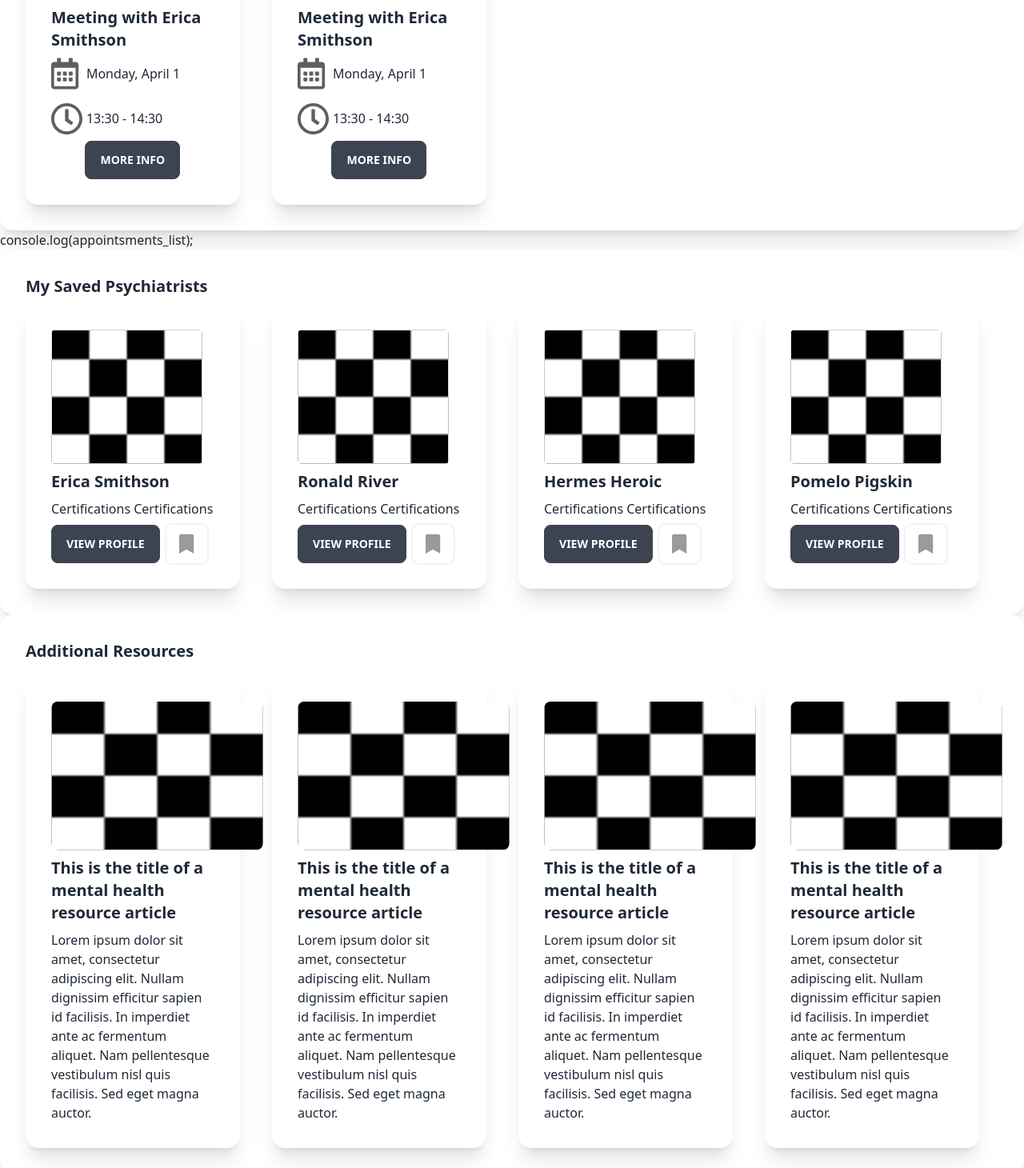
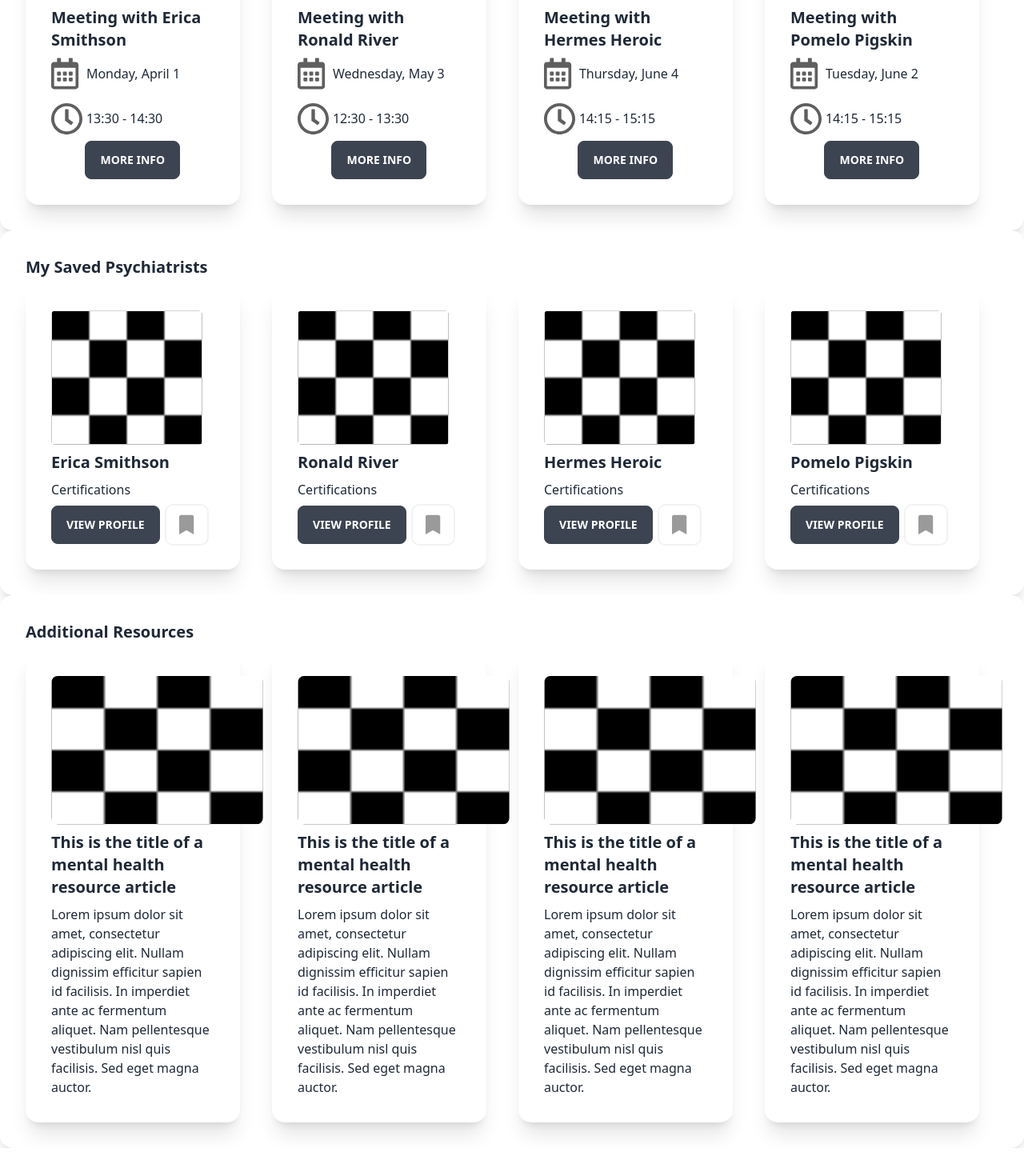
Before and after one commit to cornellh4i/okb-hope, a Next.js app in the folder frontend/: page / in a window 1280 px wide. Shown: the part 124-1584 px from the top of the page at 80% size. After the commit the page ends 1559 px from the top, so only its background shows below. Built offline with nearby package versions, Linux system fonts and the light colour scheme.

Commit message:
Refactored code using json files, added comments

```diff
--- a/frontend/appointments.json
+++ b/frontend/appointments.json
@@ -8,9 +8,23 @@
   },
   "Appointment2": {
     "id": "appt2",
-    "name": "Erica Smithson",
-    "start": "2023-04-10 13:30",
-    "end": "2023-04-10 14:30",
+    "name": "Ronald River",
+    "start": "2023-05-10 12:30",
+    "end": "2023-05-10 13:30",
+    "description": "Lorem ipsum dolor sit amet, consectetur adipiscing elit. Nullam dignissim efficitur sapien id facilisis. In imperdiet ante ac fermentum aliquet. Nam pellentesque vestibulum nisl quis facilisis. Sed eget magna auctor."
+  },
+  "Appointment3": {
+    "id": "appt3",
+    "name": "Hermes Heroic",
+    "start": "2023-06-15 14:15",
+    "end": "2023-06-15 15:15",
+    "description": "Lorem ipsum dolor sit amet, consectetur adipiscing elit. Nullam dignissim efficitur sapien id facilisis. In imperdiet ante ac fermentum aliquet. Nam pellentesque vestibulum nisl quis facilisis. Sed eget magna auctor."
+  },
+  "Appointment4": {
+    "id": "appt4",
+    "name": "Pomelo Pigskin",
+    "start": "2023-06-20 14:15",
+    "end": "2023-06-15 15:15",
     "description": "Lorem ipsum dolor sit amet, consectetur adipiscing elit. Nullam dignissim efficitur sapien id facilisis. In imperdiet ante ac fermentum aliquet. Nam pellentesque vestibulum nisl quis facilisis. Sed eget magna auctor."
   }
 }
--- /dev/null
+++ b/frontend/articles.json
@@ -0,0 +1,22 @@
+{
+  "Article1": {
+    "id": "art1",
+    "title": "This is the title of a mental health resource article",
+    "body": "Lorem ipsum dolor sit amet, consectetur adipiscing elit. Nullam dignissim efficitur sapien id facilisis. In imperdiet ante ac fermentum aliquet. Nam pellentesque vestibulum nisl quis facilisis. Sed eget magna auctor."
+  },
+  "Article2": {
+    "id": "art2",
+    "title": "This is the title of a mental health resource article",
+    "body": "Lorem ipsum dolor sit amet, consectetur adipiscing elit. Nullam dignissim efficitur sapien id facilisis. In imperdiet ante ac fermentum aliquet. Nam pellentesque vestibulum nisl quis facilisis. Sed eget magna auctor."
+  },
+  "Article3": {
+    "id": "art3",
+    "title": "This is the title of a mental health resource article",
+    "body": "Lorem ipsum dolor sit amet, consectetur adipiscing elit. Nullam dignissim efficitur sapien id facilisis. In imperdiet ante ac fermentum aliquet. Nam pellentesque vestibulum nisl quis facilisis. Sed eget magna auctor."
+  },
+  "Article4": {
+    "id": "art4",
+    "title": "This is the title of a mental health resource article",
+    "body": "Lorem ipsum dolor sit amet, consectetur adipiscing elit. Nullam dignissim efficitur sapien id facilisis. In imperdiet ante ac fermentum aliquet. Nam pellentesque vestibulum nisl quis facilisis. Sed eget magna auctor."
+  }
+}
--- /dev/null
+++ b/frontend/psychiatrists.json
@@ -0,0 +1,22 @@
+{
+  "Psychiatrist1": {
+    "id": "psych1",
+    "name": "Erica Smithson",
+    "certification": "Certifications"
+  },
+  "Psychiatrist2": {
+    "id": "psych2",
+    "name": "Ronald River",
+    "certification": "Certifications"
+  },
+  "Psychiatrist3": {
+    "id": "psych3",
+    "name": "Hermes Heroic",
+    "certification": "Certifications"
+  },
+  "Psychiatrist4": {
+    "id": "psych4",
+    "name": "Pomelo Pigskin",
+    "certification": "Certifications"
+  }
+}
--- a/frontend/src/components/AppointmentList.tsx
+++ b/frontend/src/components/AppointmentList.tsx
@@ -1,16 +1,18 @@
 import React from 'react';
 import AppointmentCard from './AppointmentCard';
-import results from '../../appointments.json';
+import results from '../../appointments.json'; // appointment info
 
 const AppointmentList = () => {
   // Convert the results object into an array
   const appointmentsArray = Object.values(results);
 
   return (
+    // renders a card containing all of the AppointmentCards
     <div className="card w-full bg-base-100 shadow-xl">
       <div className="card-body">
         <h1 className="card-title pt-1/15">Upcoming Appointments</h1>
         <div className="grid grid-cols-4 gap-4 items-center pb-1/12 shrink">
+          {/* map each JSON object to each individual AppointmentCard*/}
           {appointmentsArray.map(appointment => (
             <div key={appointment.id.toString()} className="appointment">
               <AppointmentCard p_name={appointment.name} start={new Date(appointment.start)} end={new Date(appointment.end)} description={appointment.description}></AppointmentCard>
--- a/frontend/src/components/ArticleCard.tsx
+++ b/frontend/src/components/ArticleCard.tsx
@@ -6,17 +6,12 @@ const ArticleCard = ({ title, body }: { title: string, body: string }) => {
   return (
     <div className="card w-11/12 bg-base-100 shadow-xl">
       <div className="card-body justify-center">
-        <ArticleIcon></ArticleIcon>
+        <ArticleIcon />
         <h2 className="card-title justify-evenly">{title}</h2>
         <h2>{body}</h2>
-
       </div>
     </div>
-
   );
 };
 
-
-
-
 export default ArticleCard;
--- /dev/null
+++ b/frontend/src/components/ArticleList.tsx
@@ -0,0 +1,26 @@
+import React from 'react';
+import ArticleCard from './ArticleCard';
+import results from '../../articles.json'; // contains article info
+
+const ArticleList = () => {
+  // Convert the results object into an array
+  const articlesArr = Object.values(results);
+
+  return (
+    // renders a card containing all of the ArticleCards
+    <div className="card w-full bg-base-100 shadow-xl">
+      <div className="card-body">
+        <h1 className="card-title pt-1/15">Additional Resources</h1>
+        <div className="grid grid-cols-4 gap-4 items-center pb-1/12 shrink">
+          {/* map each JSON object to each individual ArticleCard*/}
+          {articlesArr.map(article => (
+            <div key={article.id.toString()} className="appointment">
+              <ArticleCard title={article.title} body={article.body}></ArticleCard>
+            </div>
+          ))}
+        </div>
+      </div>
+    </div>
+  );
+}
+export default ArticleList;
--- a/frontend/src/components/Dashboard.tsx
+++ b/frontend/src/components/Dashboard.tsx
@@ -1,60 +1,14 @@
 import React from 'react';
-import AppointmentCard from './AppointmentCard';
-import PyschiatristCard from './PsychiatristCard';
-import ArticleCard from './ArticleCard';
 import AppointmentList from './AppointmentList';
-import appointments_list from '../../appointments.json';
-
-const names = ["Erica Smithson", "Ronald River", "Hermes Heroic", "Pomelo Pigskin"]
-const starts = ['2023-04-10 13:30', '2023-05-10 12:30', '2023-06-15 14:15', '2023-06-20 14:15']
-const ends = ['2023-04-10 14:30', '2023-05-10 13:30', '2023-06-15 15:15', '2023-06-20 15:15']
-const dummy_descrip = "Lorem ipsum dolor sit amet, consectetur adipiscing elit. Nullam dignissim efficitur sapien id facilisis. In imperdiet ante ac fermentum aliquet. Nam pellentesque vestibulum nisl quis facilisis. Sed eget magna auctor."
-const dummy_title = "This is the title of a mental health resource article";
-
-
+import PsychiatristList from './PsychiatristList';
+import ArticleList from './ArticleList';
 
 const Dashboard = () => {
-
-
   return <div>
-    {/* <div className="card w-full bg-base-100 shadow-xl">
-      <div className="card-body">
-        <h1 className="card-title pt-1/15">Upcoming Appointments</h1>
-        <div className="grid grid-cols-4 gap-4 items-center pb-1/12 shrink">
-          <AppointmentList results={appointments_list} />
-        </div>
-      </div>
-    </div> */}
-    <AppointmentList results={appointments_list} />
-    console.log(appointsments_list);
-
-    <div className="card w-full bg-base-100 shadow-xl">
-      <div className="card-body">
-        <h1 className="card-title pt-1/15">My Saved Psychiatrists</h1>
-        <div className="grid grid-cols-4 gap-4 items-center pb-1/12 shrink">
-          <PyschiatristCard p_name={names[0]} p_certifications="Certifications Certifications" size={1}></PyschiatristCard>
-          <PyschiatristCard p_name={names[1]} p_certifications="Certifications Certifications" size={1}></PyschiatristCard>
-          <PyschiatristCard p_name={names[2]} p_certifications="Certifications Certifications" size={1}></PyschiatristCard>
-          <PyschiatristCard p_name={names[3]} p_certifications="Certifications Certifications" size={1}></PyschiatristCard>
-        </div>
-      </div>
-    </div>
-
-    <div className="card w-full bg-base-100 shadow-xl">
-      <div className="card-body">
-        <h1 className="card-title pt-1/15">Additional Resources</h1>
-        <div className="grid grid-cols-4 gap-4 items-center pb-1/12 shrink"></div>
-        <div className="grid grid-cols-4 gap-4 margin-top: 100 items-center pb-1/12 shrink">
-          <ArticleCard title={dummy_title} body={dummy_descrip}></ArticleCard>
-          <ArticleCard title={dummy_title} body={dummy_descrip}></ArticleCard>
-          <ArticleCard title={dummy_title} body={dummy_descrip}></ArticleCard>
-          <ArticleCard title={dummy_title} body={dummy_descrip}></ArticleCard>
-        </div>
-      </div>
-    </div>
+    <AppointmentList />
+    <PsychiatristList max_size={10} />
+    <ArticleList />
   </div>
-
-
 }
 
 export default Dashboard;
--- a/frontend/src/components/PsychiatristCard.tsx
+++ b/frontend/src/components/PsychiatristCard.tsx
@@ -2,14 +2,13 @@ import React, { useState } from 'react'
 import BookmarkIcon from '../assets/bookmark.svg'
 import PsychiatristIcon from '../assets/psychiatrist.svg'
 
-const PyschiatristCard = ({ p_name, p_certifications, size }: { p_name: string, p_certifications: string, size: number }) => {
+const PyschiatristCard = ({ p_name, p_certifications }: { p_name: string, p_certifications: string }) => {
   // toggles whether to show psychiatrist profile or not
   const [isShown, setIsShown] = useState(false);
 
   const handleClick = event => {
     setIsShown(!isShown);
   };
-
 
   return (
     <div className="card w-11/12 bg-base-100 shadow-xl">
@@ -27,6 +26,7 @@ const PyschiatristCard = ({ p_name, p_certifications, size }: { p_name: string,
           </button>
 
           {/* dummy component when view profile is pressed */}
+          {/* note: right now, this won't execute because button's onClick isn't initiated to setIsShown */}
           {isShown && <div className="card w-96 bg-base-100 shadow-xl">
             <div className="card-body">
               <div className="card-actions justify-end">
@@ -44,6 +44,4 @@ const PyschiatristCard = ({ p_name, p_certifications, size }: { p_name: string,
   );
 };
 
-
-
 export default PyschiatristCard;
--- /dev/null
+++ b/frontend/src/components/PsychiatristList.tsx
@@ -0,0 +1,28 @@
+import React from 'react';
+import PyschiatristCard from './PsychiatristCard';
+import results from '../../psychiatrists.json';
+
+const PsychiatristList = ({ max_size }: { max_size: number }) => {
+  // Convert the results object into an array
+  // Ensures # psychiatrist cards rendered <= max_size
+  const psychiatristArr = Object.values(results).slice(0, max_size);
+
+  return (
+    // renders a card containing all of the PsychiatristCards
+    <div className="card w-full bg-base-100 shadow-xl">
+      <div className="card-body">
+        <h1 className="card-title pt-1/15">My Saved Psychiatrists</h1>
+        <div className="grid grid-cols-4 gap-4 items-center pb-1/12 shrink">
+          {/* map each JSON object to each individual PsychiatristCard*/}
+          {psychiatristArr.map(psychiatrist => (
+            <div key={psychiatrist.id.toString()} className="psychiatrist">
+              <PyschiatristCard p_name={psychiatrist.name} p_certifications={psychiatrist.certification}></PyschiatristCard>
+            </div>
+          ))}
+        </div>
+      </div>
+    </div>
+  );
+};
+
+export default PsychiatristList
--- a/frontend/src/pages/index.tsx
+++ b/frontend/src/pages/index.tsx
@@ -10,7 +10,6 @@ export default function Home() {
         <title>Create Next App</title>
       </Head>
       <Dashboard />
-
     </div>
   );
 }
```
Also changed, not shown: frontend/src/components/AppointmentCard.tsx (+1 -6 lines), frontend/src/assets/calendar.png (deleted), frontend/src/assets/clock.png (deleted).
